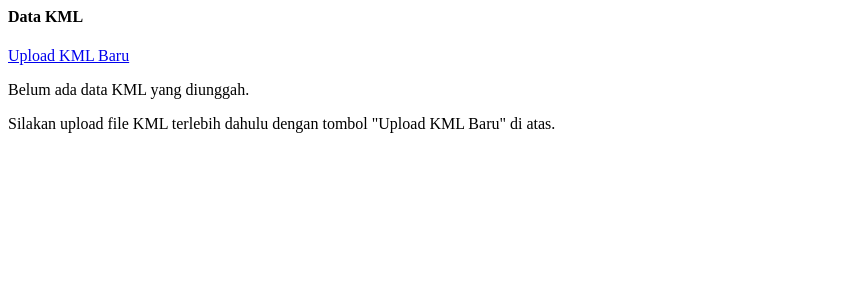
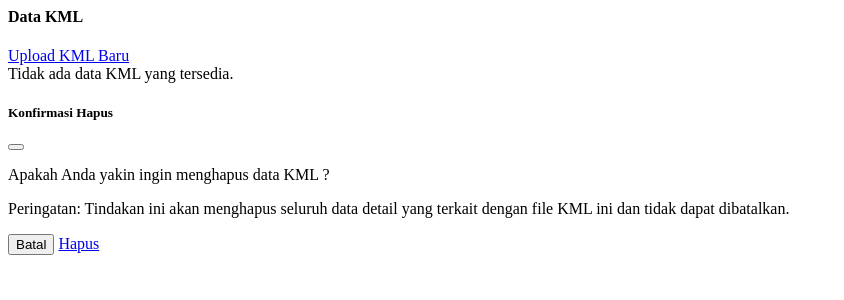
Before and after one commit to widialjatsiyah/gis_naz, a CodeIgniter app: the page made by application/views/data/list.php in a window 1280 px wide. Shown: the top 300 px of the page, without its empty margins (0-844 px from the left). Run offline with CodeIgniter, Linux system fonts and the light colour scheme.

Commit message:
data : delete feature

```diff
--- a/application/views/data/list.php
+++ b/application/views/data/list.php
@@ -41,6 +41,11 @@
                                         <a href="<?= base_url('data/view_kml/'.$kml['id']) ?>" class="btn btn-sm btn-info">
                                             <i class="fas fa-eye"></i> Lihat Detail
                                         </a>
+                                        <?php if (is_admin()): ?>
+                                        <a href="#" class="btn btn-sm btn-danger" onclick="confirmDelete(<?= $kml['id'] ?>, '<?= htmlspecialchars($kml['name'], ENT_QUOTES) ?>')">
+                                            <i class="fas fa-trash"></i> Hapus
+                                        </a>
+                                        <?php endif; ?>
                                     </td>
                                 </tr>
                                 <?php endforeach; ?>
@@ -49,8 +54,7 @@
                     </div>
                     <?php else: ?>
                     <div class="alert alert-info">
-                        <p>Belum ada data KML yang diunggah.</p>
-                        <p>Silakan upload file KML terlebih dahulu dengan tombol "Upload KML Baru" di atas.</p>
+                        Tidak ada data KML yang tersedia.
                     </div>
                     <?php endif; ?>
                 </div>
@@ -58,3 +62,32 @@
         </div>
     </div>
 </div>
+
+<!-- Modal Konfirmasi Hapus -->
+<div class="modal fade" id="deleteConfirmModal" tabindex="-1" aria-labelledby="deleteConfirmModalLabel" aria-hidden="true">
+    <div class="modal-dialog">
+        <div class="modal-content">
+            <div class="modal-header">
+                <h5 class="modal-title" id="deleteConfirmModalLabel">Konfirmasi Hapus</h5>
+                <button type="button" class="btn-close" data-bs-dismiss="modal" aria-label="Close"></button>
+            </div>
+            <div class="modal-body">
+                <p>Apakah Anda yakin ingin menghapus data KML <strong id="deleteKmlName"></strong>?</p>
+                <p class="text-danger">Peringatan: Tindakan ini akan menghapus seluruh data detail yang terkait dengan file KML ini dan tidak dapat dibatalkan.</p>
+            </div>
+            <div class="modal-footer">
+                <button type="button" class="btn btn-secondary" data-bs-dismiss="modal">Batal</button>
+                <a href="#" id="confirmDeleteBtn" class="btn btn-danger">Hapus</a>
+            </div>
+        </div>
+    </div>
+</div>
+
+<script>
+function confirmDelete(id, name) {
+    document.getElementById('deleteKmlName').textContent = name;
+    document.getElementById('confirmDeleteBtn').href = '<?= base_url('data/delete_kml/') ?>' + id;
+    var deleteModal = new bootstrap.Modal(document.getElementById('deleteConfirmModal'));
+    deleteModal.show();
+}
+</script>
--- a/application/views/layouts/header.php
+++ b/application/views/layouts/header.php
@@ -106,7 +106,7 @@
             <ul class="nav flex-column">
                 <li class="nav-item"><a class="nav-link" href="<?= base_url('map') ?>">Peta</a></li>
                 <?php if(is_admin()): ?>
-                <li class="nav-item"><a class="nav-link" href="<?= base_url('upload/kml') ?>">Upload KML</a></li>
+                <!-- <li class="nav-item"><a class="nav-link" href="<?= base_url('upload/kml') ?>">Upload KML</a></li> -->
                 <!-- <li class="nav-item"><a class="nav-link" href="<?= base_url('geojson/import') ?>">Import GeoJSON</a></li> -->
                 <li class="nav-item"><a class="nav-link" href="<?= base_url('data') ?>">Manajemen Data</a></li>
                 <?php endif; ?>
```
Also changed, not shown: application/controllers/Data.php (+25 -0 lines), application/helpers/auth_helper.php (+8 -0 lines), application/models/Kml_model.php (+12 -10 lines).
